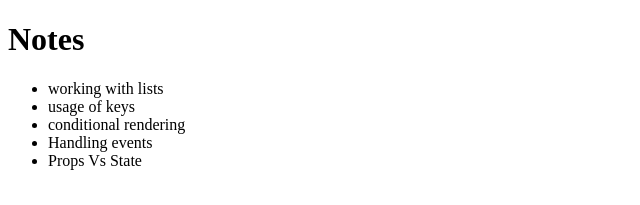
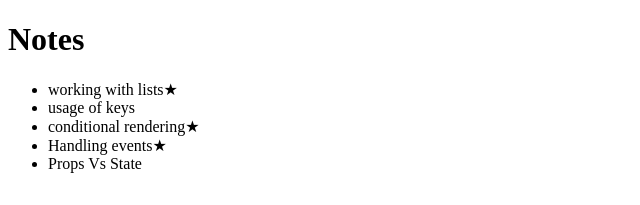
Before and after one commit to loki-uzumaki/react-b51, a React (Vite) app: page / in a window 1280 px wide. Shown: the top 205 px of the page, without its empty margins (0-640 px from the left). Built offline with nearby package versions, Linux system fonts and the light colour scheme.

Commit message:
conditional rendering ---first way

```diff
--- a/src/components/Note.jsx
+++ b/src/components/Note.jsx
@@ -1,6 +1,11 @@
 import React from 'react';
 
 function Note({ note }) {
+    if (note.important) {
+        return (
+            <li>{note.content}★</li>
+        )
+    }
     return (
         <li>{note.content}</li>
     )
```
